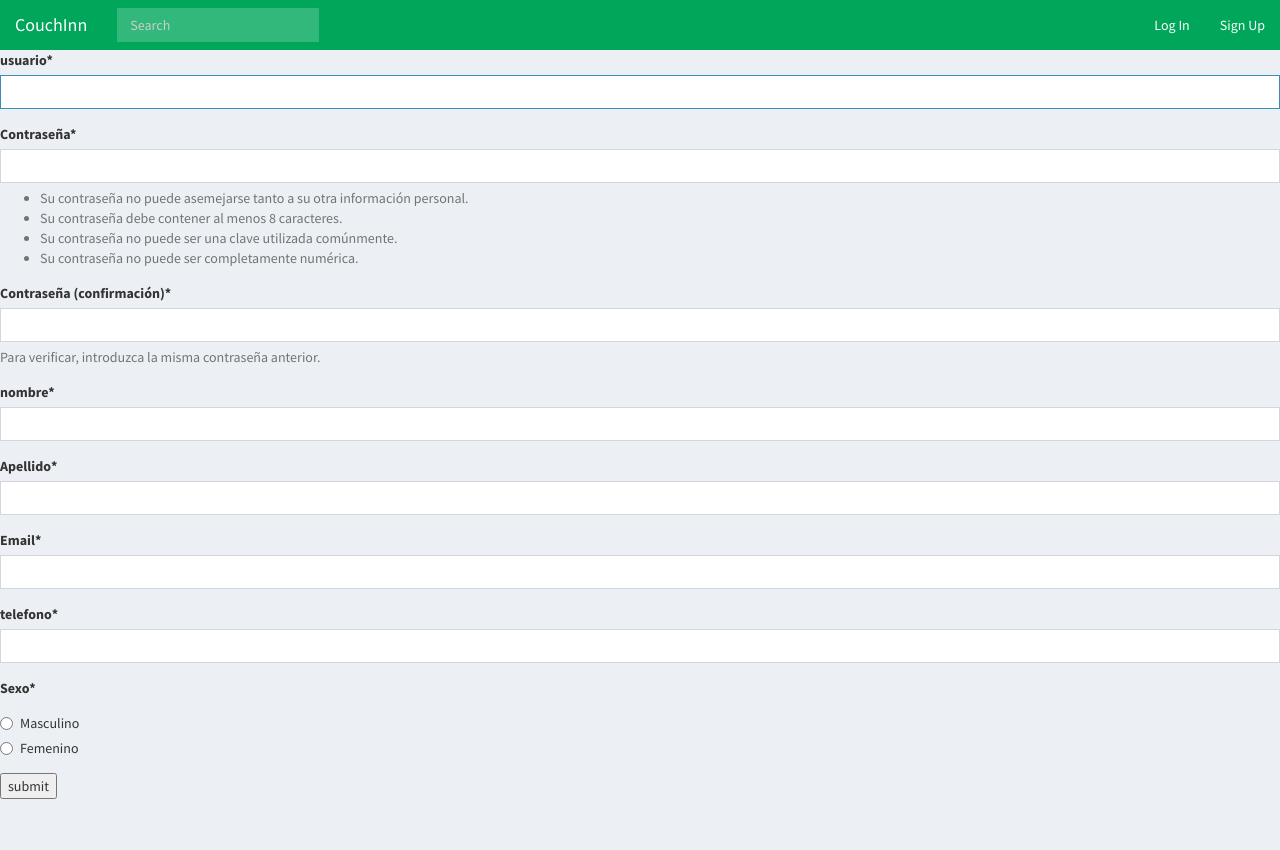
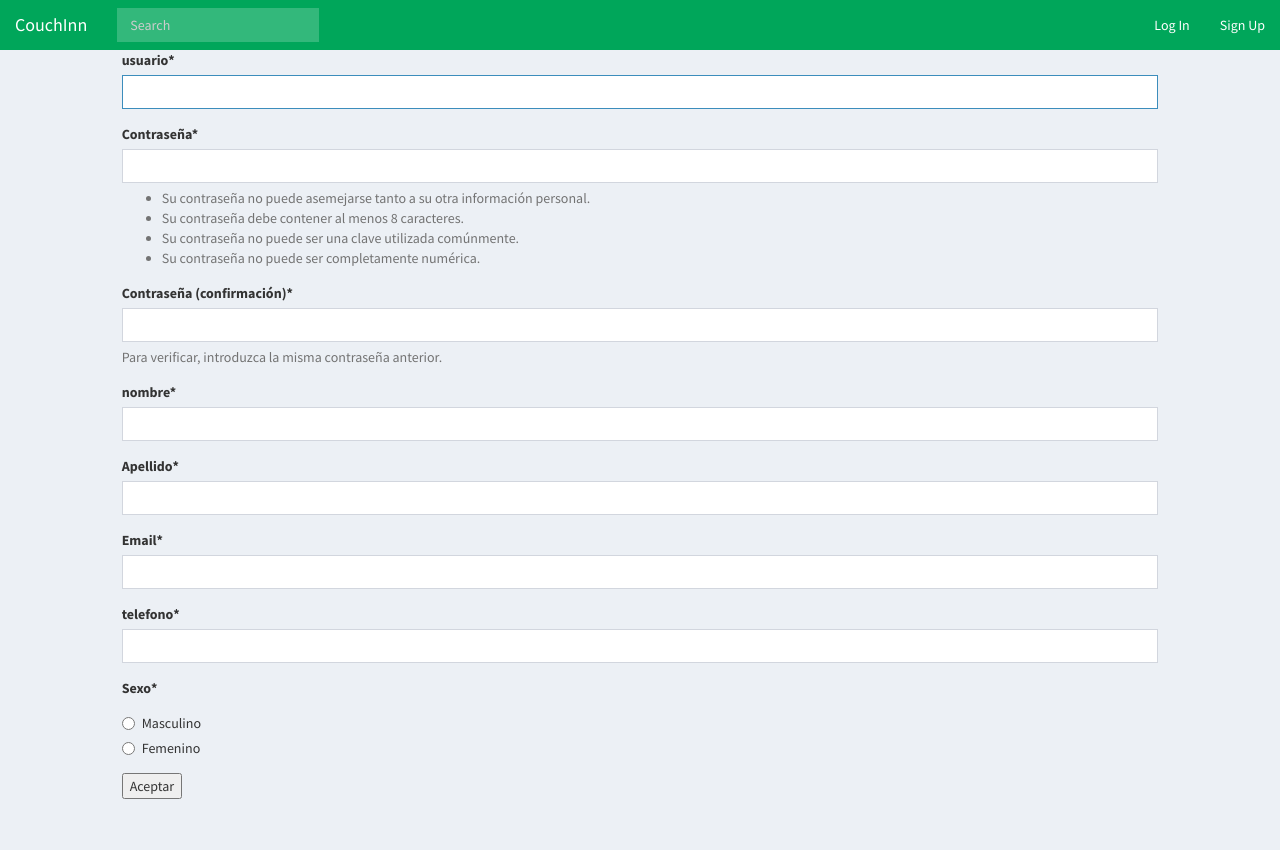
Before and after one commit to MGudin/couchInn, a Django app: a page that uses couchInn/templates/session/signup.html in a window 1280 px wide. Run offline with Django 3.2, Linux system fonts and the light colour scheme; parts of the project's set-up code (start-up, migrations or seed data) failed here and were passed over; some libraries are stand-ins or nearby versions.

Commit message:
add div boostrap

```diff
--- a/couchInn/templates/session/login.html
+++ b/couchInn/templates/session/login.html
@@ -2,6 +2,7 @@
 {% load staticfiles %}
 {% load crispy_forms_tags %}
 {% block content %}
+<div class="col-sm-offset-1 col-sm-10">
 {% if user.is_authenticated %}
 <p>Usted no tiene permisos para realizar esta operacion</p>
 {% endif %}
@@ -15,4 +16,5 @@
     {% endif %}
     <input type="submit" value="Login"/>
 </form>
+</div>
 {% endblock %}
--- a/couchInn/templates/session/signup.html
+++ b/couchInn/templates/session/signup.html
@@ -4,10 +4,12 @@
 {% load crispy_forms_tags %}
 {% block content %}
 
+<div class="col-sm-offset-1 col-sm-10">
 
 <form class="" action="{% url 'session:signup' %}" method="post">
   {% csrf_token %}
 {{ user_form | crispy }}
-<input type="submit" value="submit">
+<input type="submit" value="Aceptar">
 </form>
+</div>
 {% endblock content %}
--- a/couchInn/templates/session/signup_succesfull.html
+++ b/couchInn/templates/session/signup_succesfull.html
@@ -1,5 +1,7 @@
 {% extends 'base.html' %}
 
 {% block content %}
+<div class="col-sm-offset-1 col-sm-10">
 <h1> gracias por crear su cuenta </h1>
+</div>
 {% endblock content%}
```
